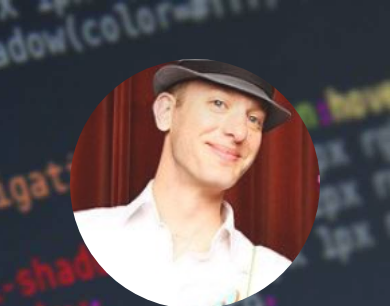
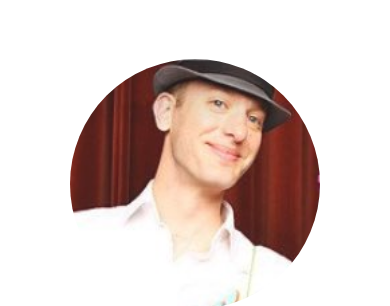
Before and after one commit to hintonbradley/hintonbradley-node, a website: page app/views/home.html in a window 390 px wide. Shown: the top 306 px of the page. Drawn offline with nearby package versions, Linux system fonts and the light colour scheme; files whose address does not match are found by name.

Commit message:
removed background image

```diff
--- a/app/style/home.css
+++ b/app/style/home.css
@@ -373,10 +373,8 @@ section {
 
 @media only screen and (max-width: 768px) {
     .pimg1, .pimg2, .pimg3, .pimg4 {
-         /* background-attachment: scroll; */
-         background-attachment: fixed;
-         background-repeat: no-repeat;
-         background-size: cover;
+         background-attachment: scroll;
+         background-image: none;
 
     }
 
```
